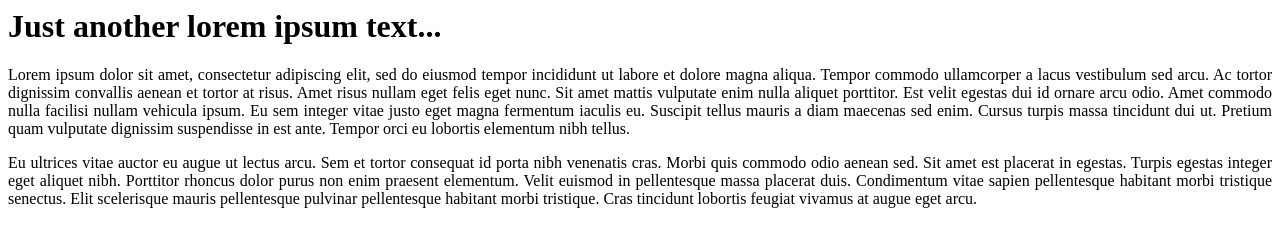
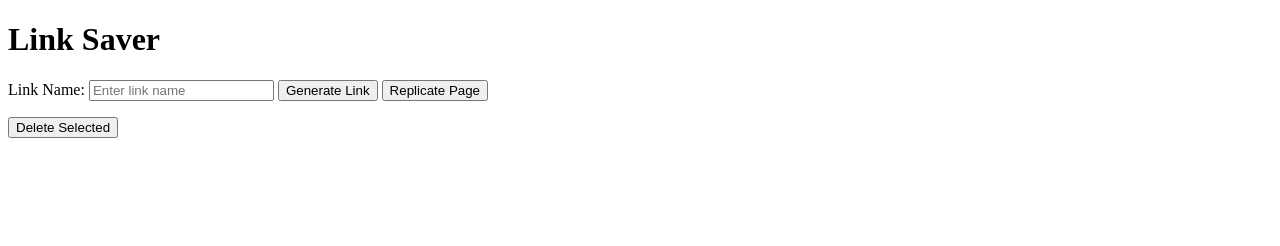
Before and after one commit to igolkva/dev20052013, a plain HTML site: page index.html in a window 1280 px wide. Drawn offline with Linux system fonts and the light colour scheme.

Commit message:
Update index.html

```diff
--- a/index.html
+++ b/index.html
@@ -1,15 +1,21 @@
-<html>
-<title>Just another lorem ipsum text...</title>
-
+<!DOCTYPE html>
+<html lang="en">
 <head>
+    <meta charset="UTF-8">
+    <meta name="viewport" content="width=device-width, initial-scale=1.0">
+    <link rel="stylesheet" href="styles.css">
+    <title>Link Saver</title>
 </head>
-
 <body>
-    <h1>Just another lorem ipsum text...</h1>
-    <div>
-        <p align="justify">Lorem ipsum dolor sit amet, consectetur adipiscing elit, sed do eiusmod tempor incididunt ut labore et dolore magna aliqua. Tempor commodo ullamcorper a lacus vestibulum sed arcu. Ac tortor dignissim convallis aenean et tortor at risus. Amet risus nullam eget felis eget nunc. Sit amet mattis vulputate enim nulla aliquet porttitor. Est velit egestas dui id ornare arcu odio. Amet commodo nulla facilisi nullam vehicula ipsum. Eu sem integer vitae justo eget magna fermentum iaculis eu. Suscipit tellus mauris a diam maecenas sed enim. Cursus turpis massa tincidunt dui ut. Pretium quam vulputate dignissim suspendisse in est ante. Tempor orci eu lobortis elementum nibh tellus.</p>
-        <p align="justify">Eu ultrices vitae auctor eu augue ut lectus arcu. Sem et tortor consequat id porta nibh venenatis cras. Morbi quis commodo odio aenean sed. Sit amet est placerat in egestas. Turpis egestas integer eget aliquet nibh. Porttitor rhoncus dolor purus non enim praesent elementum. Velit euismod in pellentesque massa placerat duis. Condimentum vitae sapien pellentesque habitant morbi tristique senectus. Elit scelerisque mauris pellentesque pulvinar pellentesque habitant morbi tristique. Cras tincidunt lobortis feugiat vivamus at augue eget arcu.</p>
+    <div class="container">
+        <h1>Link Saver</h1>
+        <label for="linkName">Link Name:</label>
+        <input type="text" id="linkName" placeholder="Enter link name">
+        <button onclick="generateLink()">Generate Link</button>
+        <button onclick="replicatePage()">Replicate Page</button>
+        <ul id="linkList"></ul>
+        <button onclick="deleteSelected()">Delete Selected</button>
     </div>
+    <script src="app.js"></script>
 </body>
-
 </html>
```
